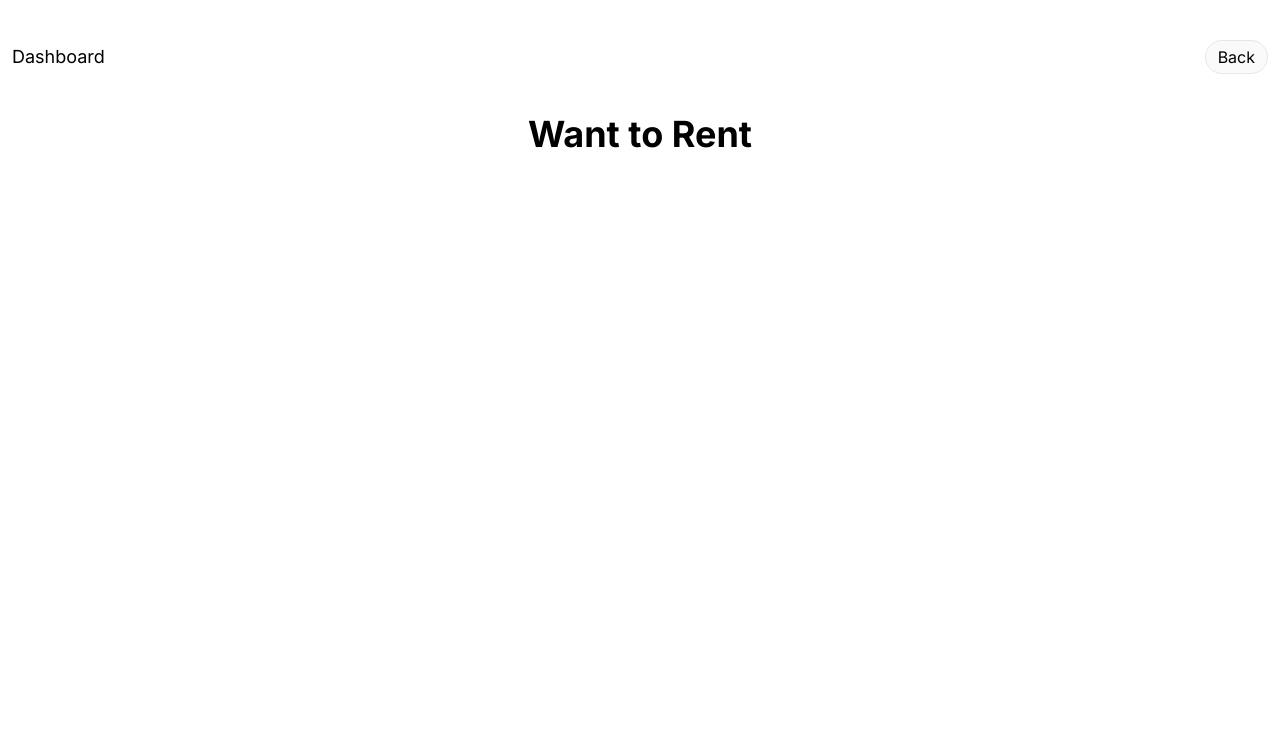
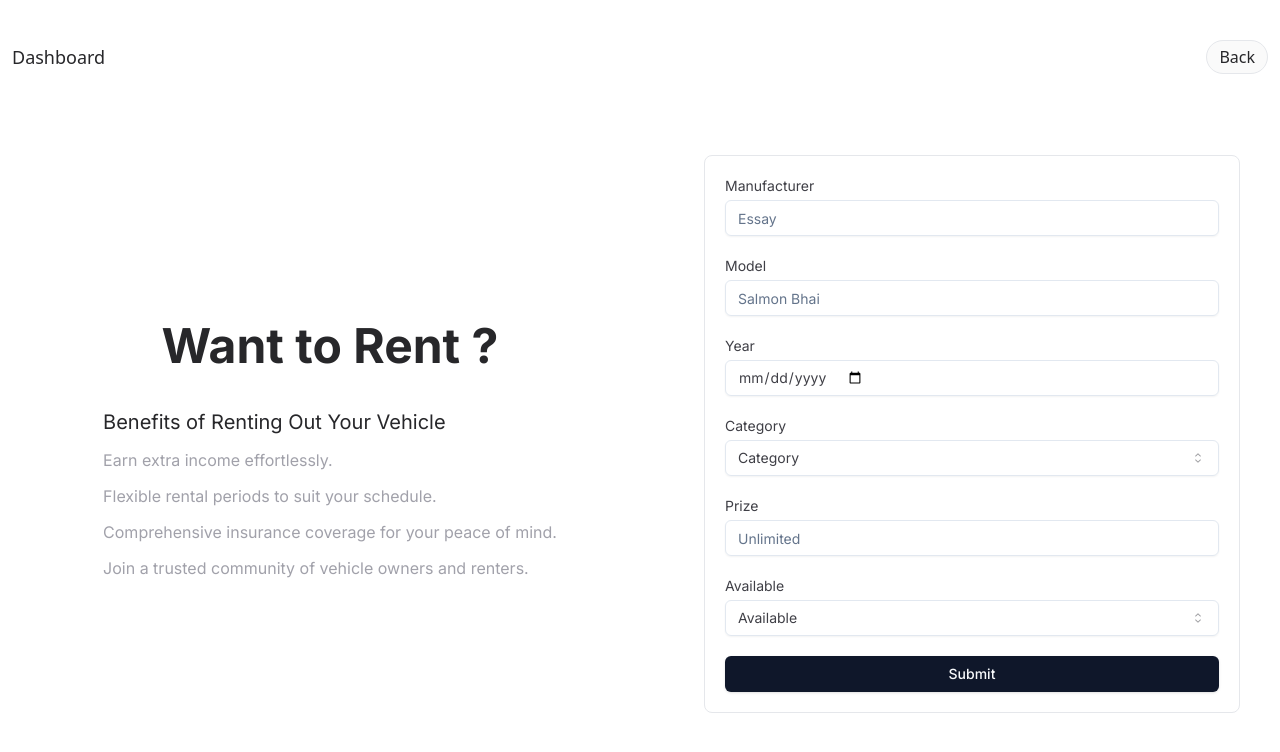
Before and after one commit to aniketchauhan18/yana, a React (Vite) app in the folder frontend/: page /become-host/vehicle in a window 1280 px wide. Shown: the top 752 px of the page. Built offline with nearby package versions, Linux system fonts and the light colour scheme.

Commit message:
dashboard basic ui done

```diff
--- a/frontend/src/pages/Dashboard.tsx
+++ b/frontend/src/pages/Dashboard.tsx
@@ -1,9 +1,21 @@
+import { Button } from "@/components/ui/button";
+import { Input } from "@/components/ui/input";
+import { Label } from "@radix-ui/react-dropdown-menu";
 import { useNavigate } from "react-router-dom";
+import {
+  Select,
+  SelectContent,
+  SelectGroup,
+  SelectItem,
+  SelectTrigger,
+  SelectValue,
+} from "@/components/ui/select";
+
 function Dashboard(): JSX.Element {
   const navigateTo = useNavigate();
   return (
-    <main className="flex flex-col">
-      <div className="flex justify-between items-center my-10 px-3 font-inter text-base sm:text-lg">
+    <main className="flex flex-col text-zinc-800 mb-10">
+      <div className="flex justify-between items-center my-10 px-3 font-poppoins text-base lg:text-lg">
         <p>Dashboard</p>
         <button
           onClick={() => navigateTo(-1)}
@@ -12,8 +24,84 @@ function Dashboard(): JSX.Element {
           Back
         </button>
       </div>
-      <div className="flex justify-center text-4xl font-bold font-inter">
-        <p>Want to Rent</p>
+      <div className="flex justify-center font-inter">
+        <div className="flex flex-col lg:flex-row justify-between items-center w-full px-5 lg:gap-0">
+          <div className="flex flex-col items-center justify-center lg:w-1/2 lg:h-full">
+            <p className="text-3xl flex pt-10  lg:text-6xl font-bold mb-5">
+              Want to Rent ?
+            </p>
+            <div className="hidden lg:flex lg:flex-col mt-6">
+              <p className="text-xl mb-3">
+                Benefits of Renting Out Your Vehicle
+              </p>
+              <ul className="text-zinc-400 space-y-3">
+                <li>Earn extra income effortlessly.</li>
+                <li>Flexible rental periods to suit your schedule.</li>
+                <li>
+                  Comprehensive insurance coverage for your peace of mind.
+                </li>
+                <li>Join a trusted community of vehicle owners and renters.</li>
+              </ul>
+            </div>
+          </div>
+          <div className="flex font-inter justify-center w-full max-w-xl items-center lg:h-[80vh]  lg:w-1/2 ">
+            <form className=" flex flex-col justify-center items-center p-5 w-full h-full">
+              <div className=" border rounded-lg p-5 flex flex-col text-sm gap-5 text-zinc-700 bg-white/20 font-normal w-full">
+                <div className="space-y-1">
+                  <Label>Manufacturer</Label>
+                  <Input type="text" name="make" placeholder="Essay" />
+                </div>
+                <div className="space-y-1">
+                  <Label>Model</Label>
+                  <Input type="text" name="make" placeholder="Salmon Bhai" />
+                </div>
+                <div className="space-y-1">
+                  <Label>Year</Label>
+                  <Input type="date" />
+                </div>
+                <div className="space-y-1">
+                  <Label>Category</Label>
+                  <Select required>
+                    <SelectTrigger>
+                      <SelectValue placeholder="Category" />
+                    </SelectTrigger>
+                    <SelectContent>
+                      <SelectGroup>
+                        <SelectItem value="car">Car</SelectItem>
+                        <SelectItem value="Truck">Truck</SelectItem>
+                        <SelectItem value="Motorcycle">Motorcycle</SelectItem>
+                        <SelectItem value="Bus">Bus</SelectItem>
+                        <SelectItem value="Suv">Suv</SelectItem>
+                        <SelectItem value="Bike">Bike</SelectItem>
+                        <SelectItem value="Bicycle">Bicycle</SelectItem>
+                        <SelectItem value="Other">Other</SelectItem>
+                      </SelectGroup>
+                    </SelectContent>
+                  </Select>
+                </div>
+                <div className="space-y-1">
+                  <Label>Prize</Label>
+                  <Input type="tel" placeholder="Unlimited" />
+                </div>
+                <div className="space-y-1">
+                  <Label>Available</Label>
+                  <Select required>
+                    <SelectTrigger>
+                      <SelectValue placeholder="Available" />
+                    </SelectTrigger>
+                    <SelectContent>
+                      <SelectGroup>
+                        <SelectItem value="yes">Yes</SelectItem>
+                        <SelectItem value="no">No</SelectItem>
+                      </SelectGroup>
+                    </SelectContent>
+                  </Select>
+                </div>
+                <Button>Submit</Button>
+              </div>
+            </form>
+          </div>
+        </div>
       </div>
     </main>
   );
```
Also changed, not shown: 1 other file (tests, documents, lock files or other folders).
